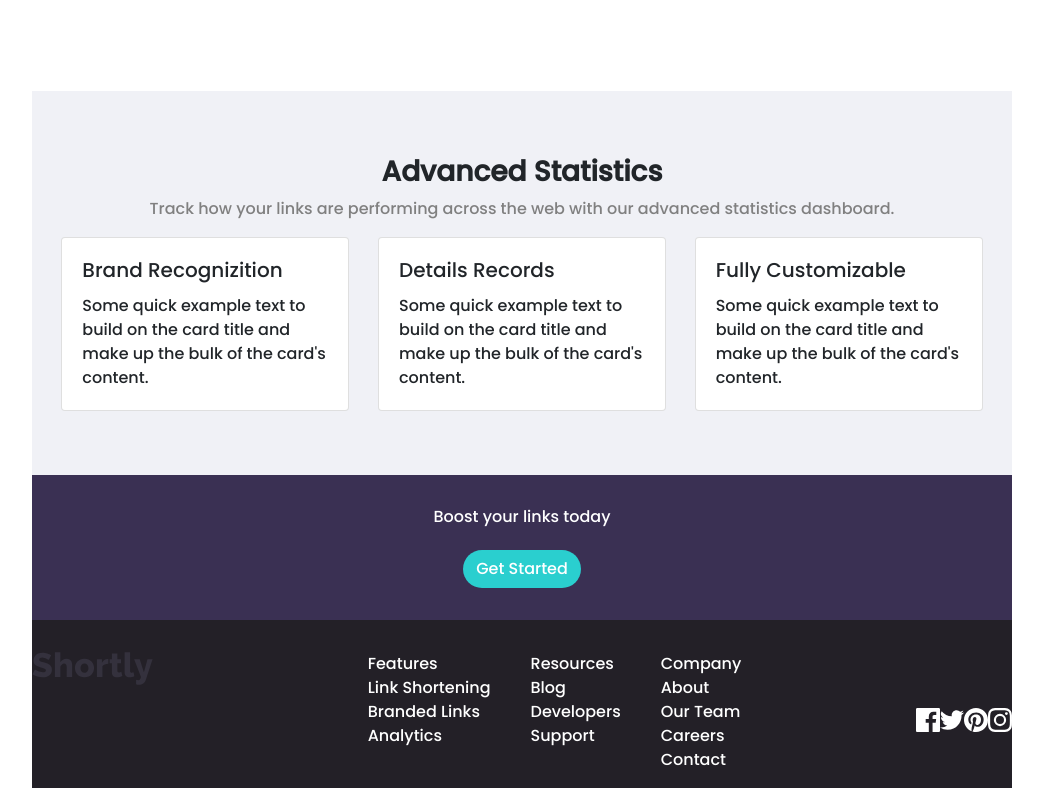
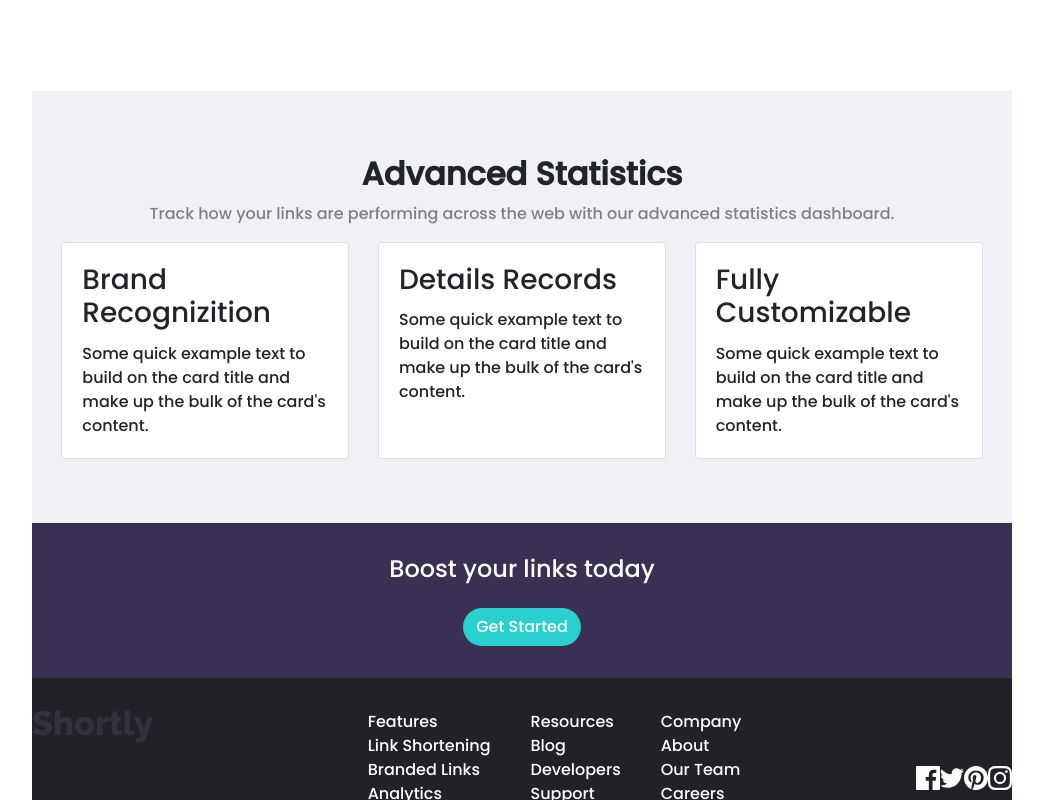
Before and after one commit to shubhamdsm/short-link-app, a React (Create React App) app: page / in a window 1280 px wide. Shown: the part 600-1400 px from the top of the page, without its empty margins (118-1161 px from the left). Built offline with nearby package versions, Linux system fonts and the light colour scheme.

Commit message:
fixe some accessbility issues

```diff
--- a/src/components/Cards.js
+++ b/src/components/Cards.js
@@ -4,27 +4,27 @@ function Cards() {
     return (
         <section className='container' style={{backgroundColor:'#F0F1F6',paddingTop:'4rem',paddingBottom:'4rem'}}>
            <div className='d-flex flex-column justify-content-center align-items-center ' >
-           <h3 style={{fontWeight:700}}>Advanced Statistics</h3>
+           <h2 style={{fontWeight:700}}>Advanced Statistics</h2>
             <p style={{color:'grey'}}>Track how your links are performing across the web with our advanced statistics dashboard.</p>
            </div>
            <div className='d-flex justify-content-around'>
            <div className="card">
                 <div className="card-body">
-                    <h5 className="card-title">Brand Recognizition</h5>
+                    <h3 className="card-title">Brand Recognizition</h3>
                     <p className="card-text">Some quick example text to build on the card title and make up the bulk of the card's content.</p>
 
                 </div>
             </div>
             <div className="card">
                 <div className="card-body">
-                    <h5 className="card-title">Details Records</h5>
+                    <h3 className="card-title">Details Records</h3>
                     <p className="card-text">Some quick example text to build on the card title and make up the bulk of the card's content.</p>
 
                 </div>
             </div>
             <div className="card">
                 <div className="card-body">
-                    <h5 className="card-title">Fully Customizable</h5>
+                    <h3 className="card-title">Fully Customizable</h3>
                     <p className="card-text">Some quick example text to build on the card title and make up the bulk of the card's content.</p>
 
                 </div>
--- a/src/components/Footer.js
+++ b/src/components/Footer.js
@@ -9,7 +9,7 @@ function Footer() {
     return (
         <footer>
         <div className='d-flex flex-column justify-content-center align-items-center' style={{backgroundColor:'#3A3053', paddingTop:'2rem',paddingBottom:'2rem'}}>
-        <h6 style={{color:'white',fontWeight:'500',paddingBottom:'1rem'}}>Boost your links today</h6>
+        <h4 style={{color:'white',fontWeight:'500',paddingBottom:'1rem'}}>Boost your links today</h4>
            <Button variant="default"
         style={{ color: "white", background: "#2acfcf" , borderRadius:'40px'}}
        >Get Started</Button>
```
